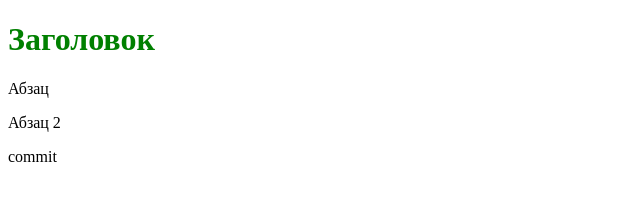
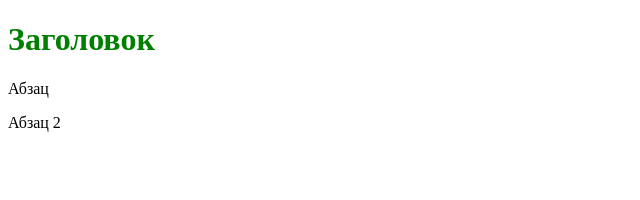
Before and after one commit to Spasmoid/gitproject, a plain HTML site: page index.html in a window 1280 px wide. Shown: the full height of the page, 0-640 px from the left. Drawn offline with Linux system fonts and the light colour scheme.

Commit message:
back to initial changes

```diff
--- a/index.html
+++ b/index.html
@@ -9,9 +9,6 @@
 <h1>Заголовок</h1>
 <p>Абзац</p>
 <p>Абзац 2</p>
-
-<span>commit</span>
-
 <script src="src/main.js"></script>
 </body>
 </html>
```
